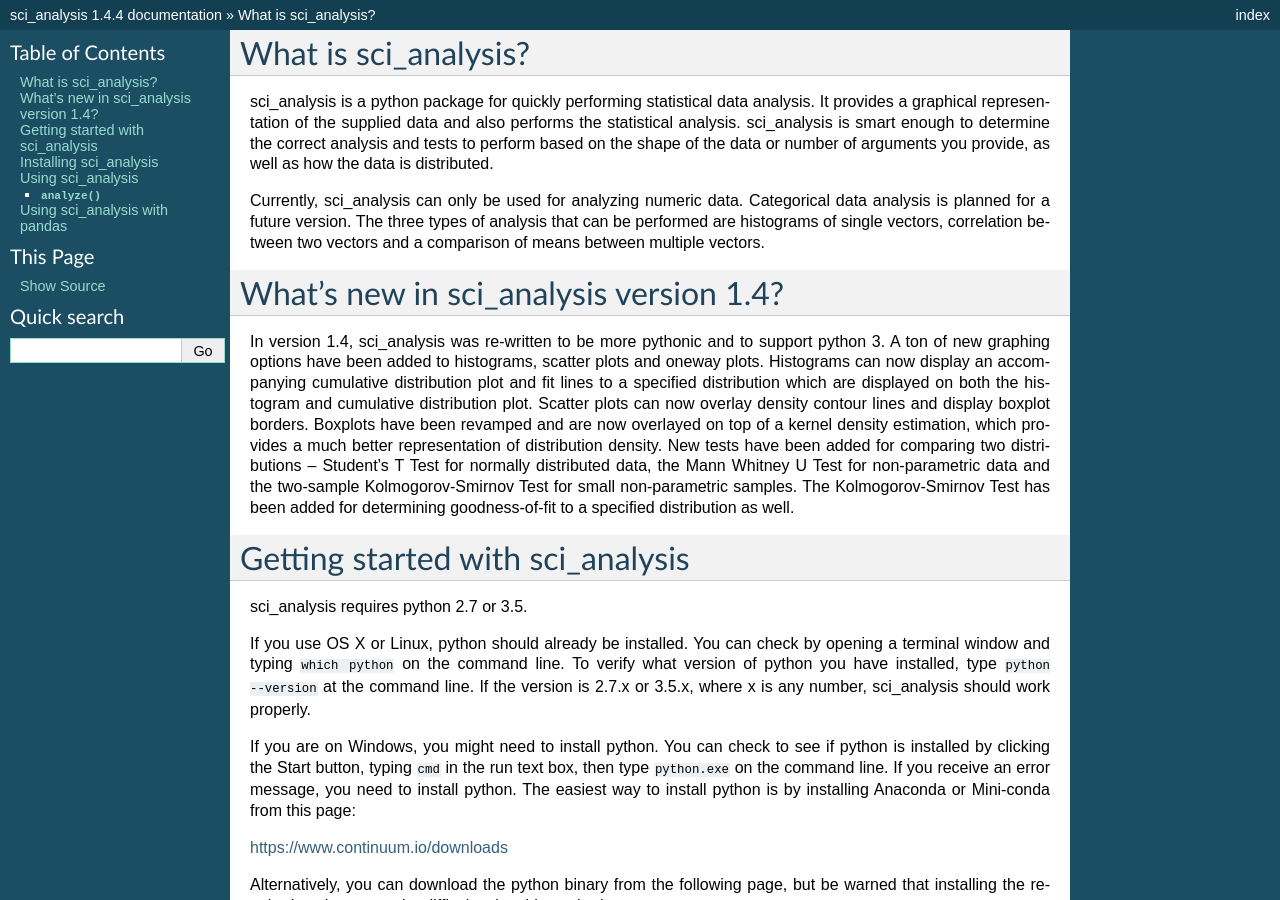
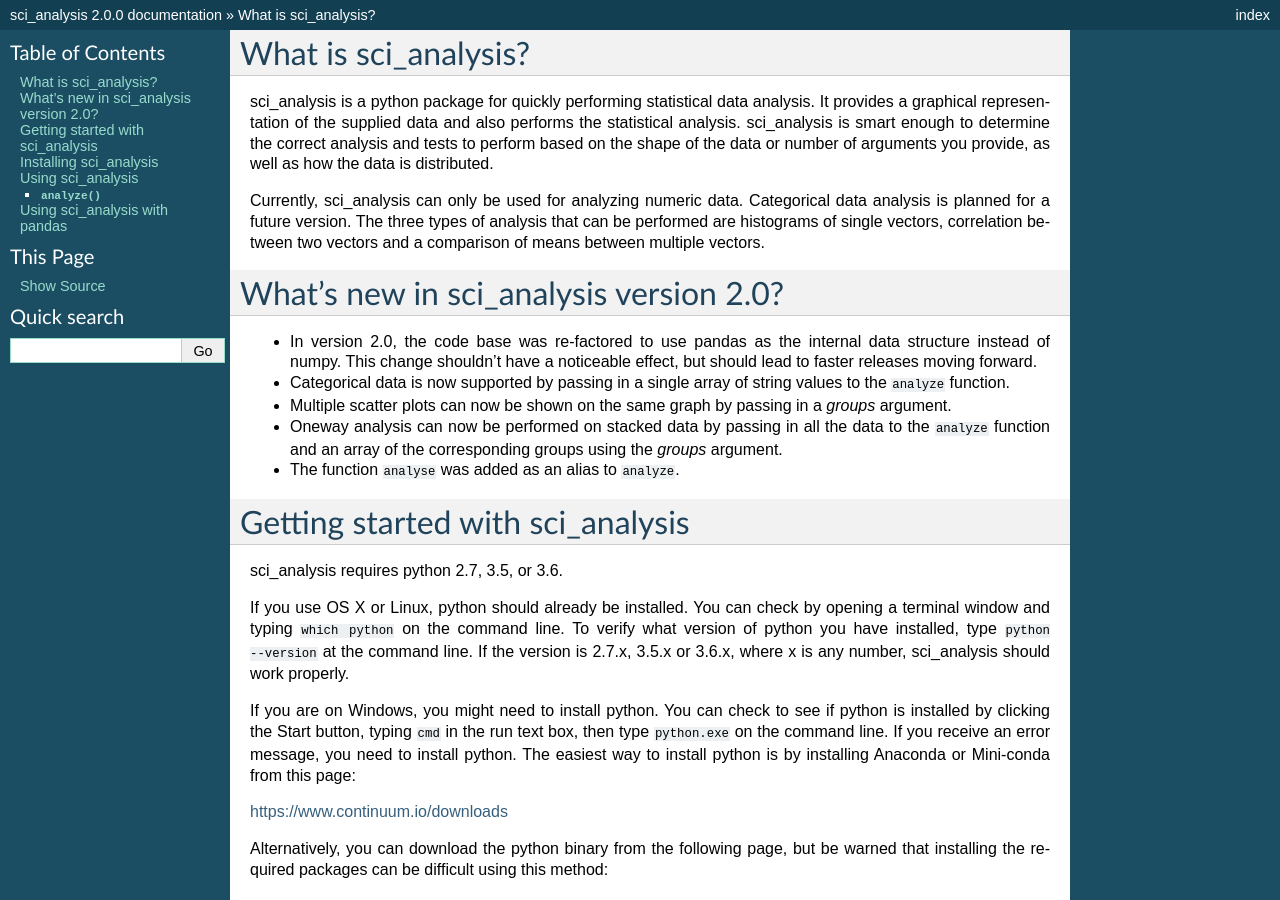
Before and after one commit to cmmorrow/sci-analysis, a Sphinx documentation site: the page built from docs/index.rst, in a window 1280 px wide and 900 px high. Built offline with Sphinx 7.4.7, drawn with Linux system fonts in a browser that asks for light colours; formulas are drawn with MathJax 3; some of the changed text lies outside the part shown.

```diff
--- a/docs/conf.py
+++ b/docs/conf.py
@@ -54,7 +54,7 @@ master_doc = 'index'
 
 # General information about the project.
 project = u'sci_analysis'
-copyright = u'2015-2016, Chris Morrow'
+copyright = u'2015-2017, Chris Morrow'
 author = u'Chris Morrow'
 
 # The version info for the project you're documenting, acts as replacement for
@@ -62,9 +62,9 @@ author = u'Chris Morrow'
 # built documents.
 #
 # The short X.Y version.
-version = u'1.4'
+version = u'2.0'
 # The full version, including alpha/beta/rc tags.
-release = u'1.4.4'
+release = u'2.0.0'
 
 # The language for content autogenerated by Sphinx. Refer to documentation
 # for a list of supported languages.
--- a/docs/index.rst
+++ b/docs/index.rst
@@ -11,17 +11,21 @@ sci_analysis is a python package for quickly performing statistical data analysi
 
 Currently, sci_analysis can only be used for analyzing numeric data. Categorical data analysis is planned for a future version. The three types of analysis that can be performed are histograms of single vectors, correlation between two vectors and a comparison of means between multiple vectors.
 
-What's new in sci_analysis version 1.4?
+What's new in sci_analysis version 2.0?
 =======================================
 
-In version 1.4, sci_analysis was re-written to be more pythonic and to support python 3. A ton of new graphing options have been added to histograms, scatter plots and oneway plots. Histograms can now display an accompanying cumulative distribution plot and fit lines to a specified distribution which are displayed on both the histogram and cumulative distribution plot. Scatter plots can now overlay density contour lines and display boxplot borders. Boxplots have been revamped and are now overlayed on top of a kernel density estimation, which provides a much better representation of distribution density. New tests have been added for comparing two distributions -- Student's T Test for normally distributed data, the Mann Whitney U Test for non-parametric data and the two-sample Kolmogorov-Smirnov Test for small non-parametric samples. The Kolmogorov-Smirnov Test has been added for determining goodness-of-fit to a specified distribution as well.
+* In version 2.0, the code base was re-factored to use pandas as the internal data structure instead of numpy. This change shouldn't have a noticeable effect, but should lead to faster releases moving forward.
+* Categorical data is now supported by passing in a single array of string values to the ``analyze`` function.
+* Multiple scatter plots can now be shown on the same graph by passing in a *groups* argument.
+* Oneway analysis can now be performed on stacked data by passing in all the data to the ``analyze`` function and an array of the corresponding groups using the *groups* argument.
+* The function ``analyse`` was added as an alias to ``analyze``.
 
 Getting started with sci_analysis
 =================================
 
-sci_analysis requires python 2.7 or 3.5.
+sci_analysis requires python 2.7, 3.5, or 3.6.
 
-If you use OS X or Linux, python should already be installed. You can check by opening a terminal window and typing ``which python`` on the command line. To verify what version of python you have installed, type ``python --version`` at the command line. If the version is 2.7.x or 3.5.x, where x is any number, sci_analysis should work properly.
+If you use OS X or Linux, python should already be installed. You can check by opening a terminal window and typing ``which python`` on the command line. To verify what version of python you have installed, type ``python --version`` at the command line. If the version is 2.7.x, 3.5.x or 3.6.x, where x is any number, sci_analysis should work properly.
 
 If you are on Windows, you might need to install python. You can check to see if python is installed by clicking the Start button, typing ``cmd`` in the run text box, then type ``python.exe`` on the command line. If you receive an error message, you need to install python. The easiest way to install python is by installing Anaconda or Mini-conda from this page:
 
```
Also changed, not shown: README.md (+21 -8 lines), setup.py (+14 -14 lines), 3 other files.
